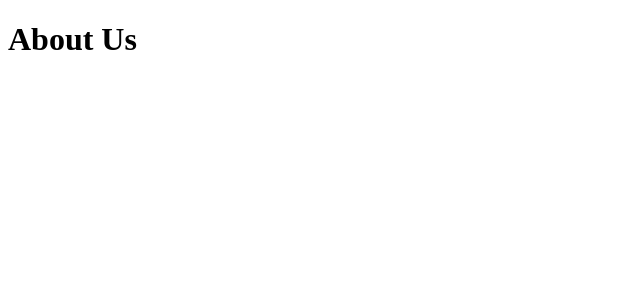
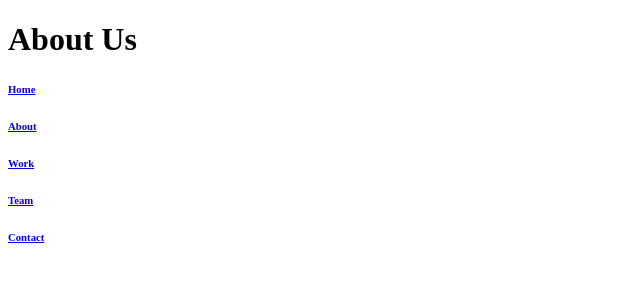
Before and after one commit to pjjbklyn/broadway, a plain HTML site: page about.html in a window 1280 px wide. Shown: the whole page, without its empty margins (0-640 px from the left). Drawn offline with Linux system fonts and the light colour scheme.

Commit message:
Robust site navigation.

```diff
--- a/about.html
+++ b/about.html
@@ -5,6 +5,14 @@
     <title>About Us</title>
   </head>
   <body>
-    <h1>About Us</h1>
+    <div class="header">
+      <h1>About Us</h1>
+      <nav id="top-nav">
+        <h6><a href="./index.html">Home</a></h6>
+        <h6><a href="./about.html">About</a></h6>
+        <h6><a href="./work.html">Work</a></h6>
+        <h6><a href="./team.html">Team</a></h6>
+        <h6><a href="./contact.html">Contact</a></h6>
+      </nav>
   </body>
 </html>
```
Also changed, not shown: contact.html (+9 -1 lines), team.html (+9 -1 lines), work.html (+9 -1 lines).
